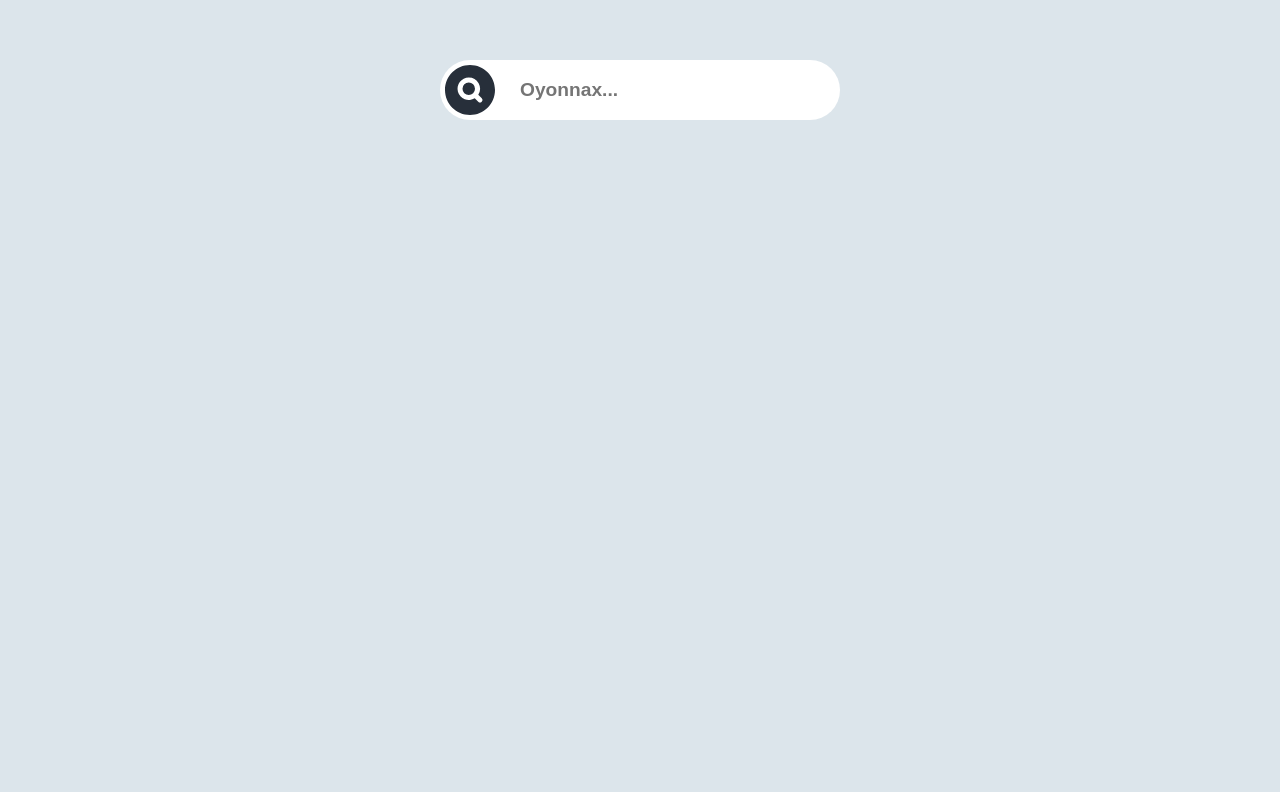
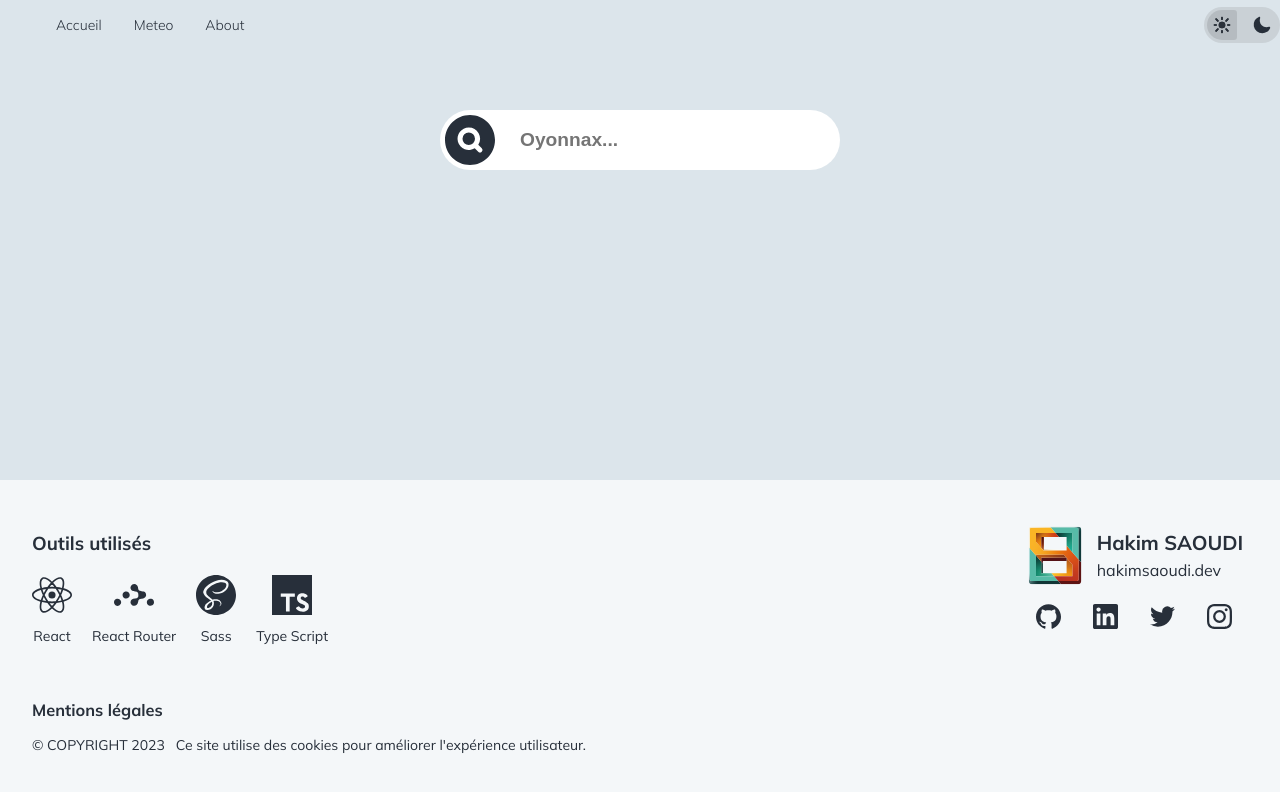
Before and after one commit to saoudi-h/meteo-react-app, a React (Create React App) app: page /weather in a window 1280 px wide. Shown: the top 792 px of the page. Built offline with nearby package versions, Linux system fonts and the light colour scheme; no server answers.

Commit message:
add layout to weather page

```diff
--- a/src/pages/weatherPage/WeatherPage.tsx
+++ b/src/pages/weatherPage/WeatherPage.tsx
@@ -1,10 +1,18 @@
 import React, { useEffect, useState } from 'react'
-import './WeaterPage.css'
+import './WeaterPage.sass'
 import FormWeather from '../../components/formWeather/FormWeather'
 import WeatherByCity from '../../repository/WeatherByCity'
 import CityCardWeather from '../../components/cityCardWeather/CityCardWeather'
+import DefaultLayout from '../../layout/default/DefaultLayout'
+import { MetaProps } from '../../components/utility/Meta'
 
 const WeatherPage = () => {
+  const metaProps: MetaProps = {
+    title: 'Météo',
+    description: 'Météo par ville',
+    ogSrc: '/og/og_image.png',
+    keyWord: 'weather, MyWeather, météo, prévisions, application'
+  }
   const [city, setCity] = useState<string>('')
   const [result, setResult] = useState<any>()
   const tokenApi = process.env.REACT_APP_WEATHER_TOKEN || ''
@@ -23,12 +31,12 @@ const WeatherPage = () => {
   }
 
   return (
-    <>
+    <DefaultLayout className="weather" metaProps={metaProps}>
       <FormWeather onSubmit={handleSubmit} />
       <div>
         <CityCardWeather weatherData={result} />
       </div>
-    </>
+    </DefaultLayout>
   )
 }
 
```
Also changed, not shown: src/pages/weatherPage/WeaterPage.css (deleted), src/pages/weatherPage/WeaterPage.sass (added).
